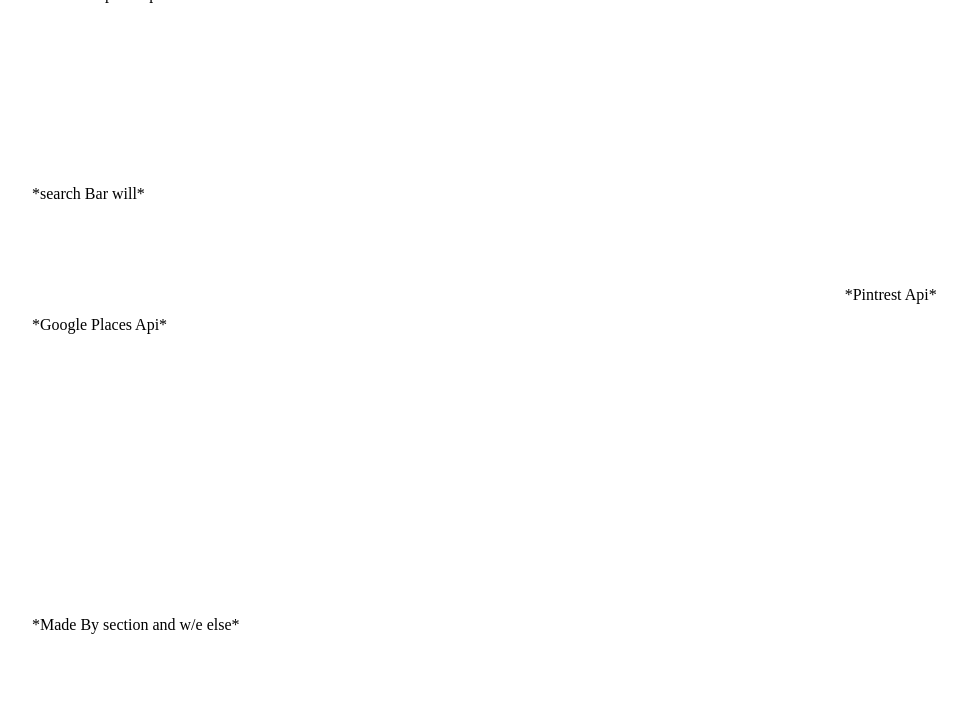
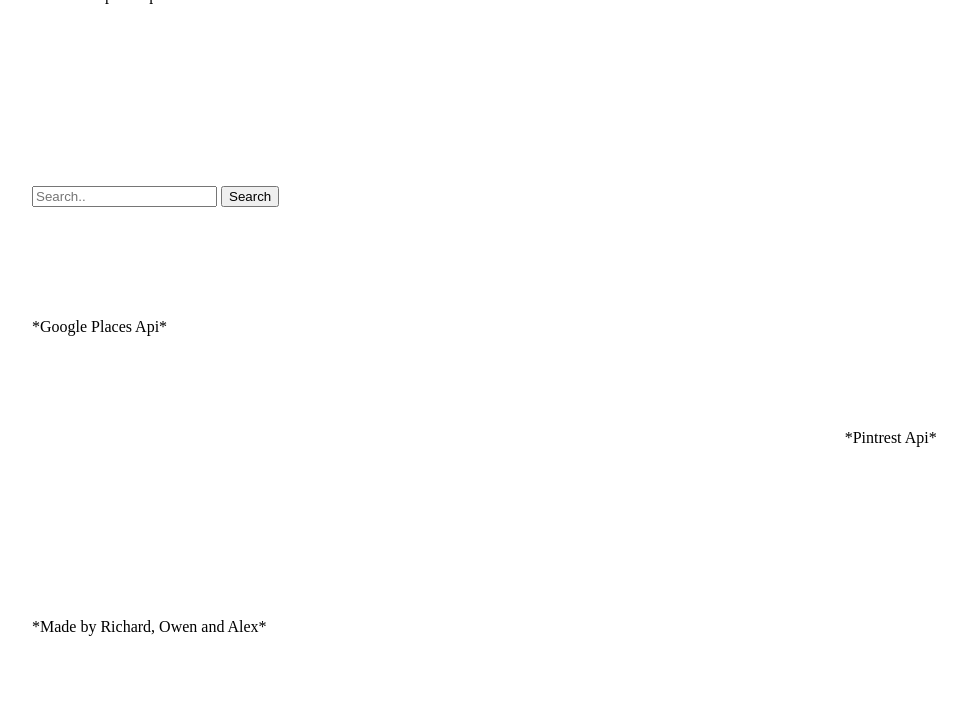
Before and after one commit to ajbarbati/Trip-n, a plain HTML site: page index.html in a window 1280 px wide. Shown: the whole page, without its empty margins (6-973 px from the left). Drawn offline with Linux system fonts and the light colour scheme.

Commit message:
added search bar

```diff
--- a/assets/style.css
+++ b/assets/style.css
@@ -26,6 +26,7 @@ main {
 }
 
 aside {
+    align-content: center;
     grid-area: aside;
 }
 
--- a/index.html
+++ b/index.html
@@ -13,7 +13,8 @@
             *World Map with pictures will*
         </header>
         <nav>
-             *search Bar will*
+            <input type="text" placeholder="Search.." id="search">
+            <button type="submit" id="submitBtn">Search</button>
         </nav>
         <main>
            *Google Places Api*
@@ -22,7 +23,7 @@
             *Pintrest Api*
         </aside>
         <footer>
-            *Made By section and w/e else*
+            *Made by Richard, Owen and Alex*
         </footer>
     </article>
 <script src="assets/script.js"></script>
```
